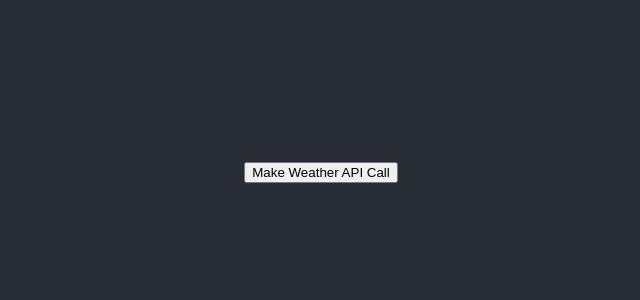
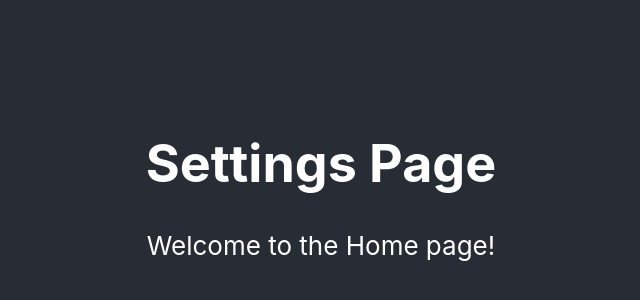
Before and after one commit to ericlow/ResFracWeatherApp, a React (Create React App) app in the folder client/: page /settings in a window 1280 px wide. Shown: the part 208-508 px from the top of the page, without its empty margins (319-959 px from the left). Built offline with nearby package versions, Linux system fonts and the light colour scheme.

Commit message:
I have pages

```diff
--- a/client/package.json
+++ b/client/package.json
@@ -11,6 +11,7 @@
     "jwt-decode": "^4.0.0",
     "react": "^18.3.1",
     "react-dom": "^18.3.1",
+    "react-router-dom": "^6.26.2",
     "react-scripts": "5.0.1",
     "web-vitals": "^2.1.4"
   },
--- a/client/src/App.js
+++ b/client/src/App.js
@@ -1,15 +1,29 @@
+import React from 'react';
+import { BrowserRouter as Router, Route, Routes } from 'react-router-dom';
+import TestComponent from './components/TestComponent';
+import HomePage from './components/HomePage';
+import LoginPage from './components/LoginPage';
+import SettingsPage from './components/SettingsPage';
 import logo from './logo.svg';
+import './App.css';
 
-import './App.css';
-import TestComponent from './components/TestComponent';
 
 function App() {
   return (
+    <Router>
     <div className="App">
       <header className="App-header">
-        <TestComponent></TestComponent>
+        <div>
+          <Routes>
+            <Route path="/" element={<TestComponent/>}/>
+            <Route path="/login" element={<LoginPage/>}/>
+            <Route path="/home" element={<HomePage/>}/>
+            <Route path="/settings" element={<SettingsPage/>}/>
+          </Routes>
+        </div>
       </header>
     </div>
+    </Router>
   );
 }
 
--- /dev/null
+++ b/client/src/components/HomePage.js
@@ -0,0 +1,12 @@
+import React from 'react';
+
+const HomePage = () => {
+  return (
+    <div>
+      <h1>Home Page</h1>
+      <p>Welcome to the Home page!</p>
+    </div>
+  );
+};
+
+export default HomePage;
--- /dev/null
+++ b/client/src/components/LoginPage.js
@@ -0,0 +1,12 @@
+import React from 'react';
+
+const LoginPage = () => {
+  return (
+    <div>
+      <h1>LoginPage</h1>
+      <p>Welcome to the Login page!</p>
+    </div>
+  );
+};
+
+export default LoginPage;
--- /dev/null
+++ b/client/src/components/SettingsPage.js
@@ -0,0 +1,12 @@
+import React from 'react';
+
+const SettingsPage = () => {
+  return (
+    <div>
+      <h1>Settings Page</h1>
+      <p>Welcome to the Home page!</p>
+    </div>
+  );
+};
+
+export default SettingsPage;
```
Also changed, not shown: 1 other file (tests, documents, lock files or other folders).
